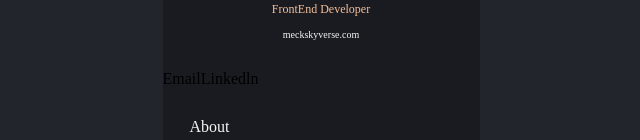
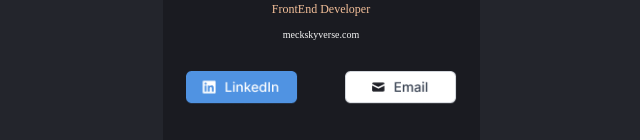
Before and after one commit to mecskyverse/Scrimba, a React (Vite) app in the folder vite-project/: page / in a window 1280 px wide. Shown: the part 626-766 px from the top of the page, without its empty margins (319-959 px from the left). Built offline with nearby package versions, Linux system fonts and the light colour scheme.

Commit message:
links changed to respective Icons

```diff
--- a/vite-project/src/components/Info.jsx
+++ b/vite-project/src/components/Info.jsx
@@ -1,5 +1,7 @@
 import React from "react"
 import About from "./About"
+import Link from "../Images/linkedln.png"
+import Email from "../Images/Button.png"
 export default function Info() {
     return (
         <div>
@@ -8,9 +10,10 @@ export default function Info() {
             <div className="front"> FrontEnd Developer</div>
             <div className="web"><a href="http://github.com/mecskyverse" className="web">meckskyverse.com</a>
             </div>
-            <span className="email">Email</span>
-            <span className="linke">Linkedln</span>
-
+            <div className="div-icon">
+                <a href="https://github.com/mecskyverse" target="_blank"><img src={Link} alt="git" className="info-icon" /></a>
+                <a href="https://github.com/mecskyverse" target="_blank"><img src={Email} alt="git" className="info-icon" /></a>
+            </div>
         </div>
     );
 }
```
